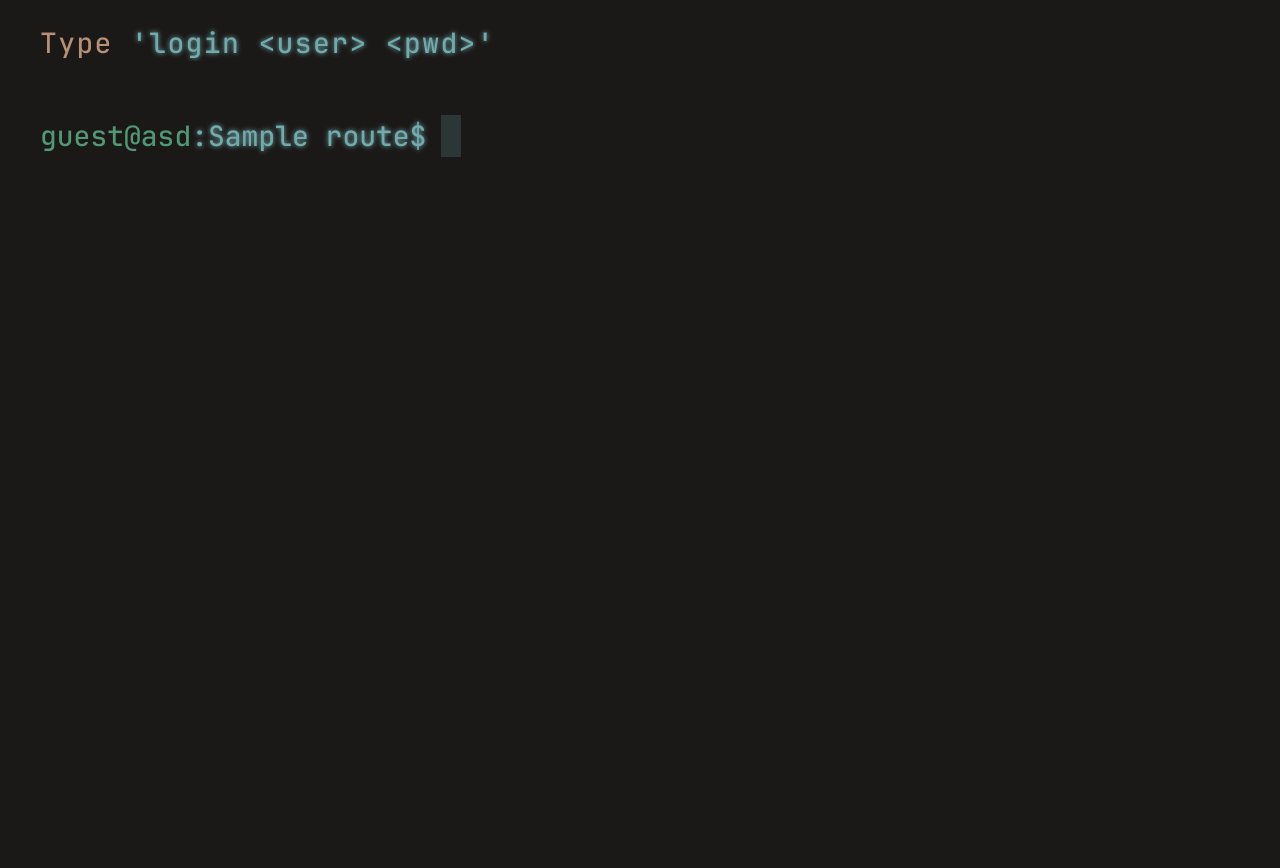
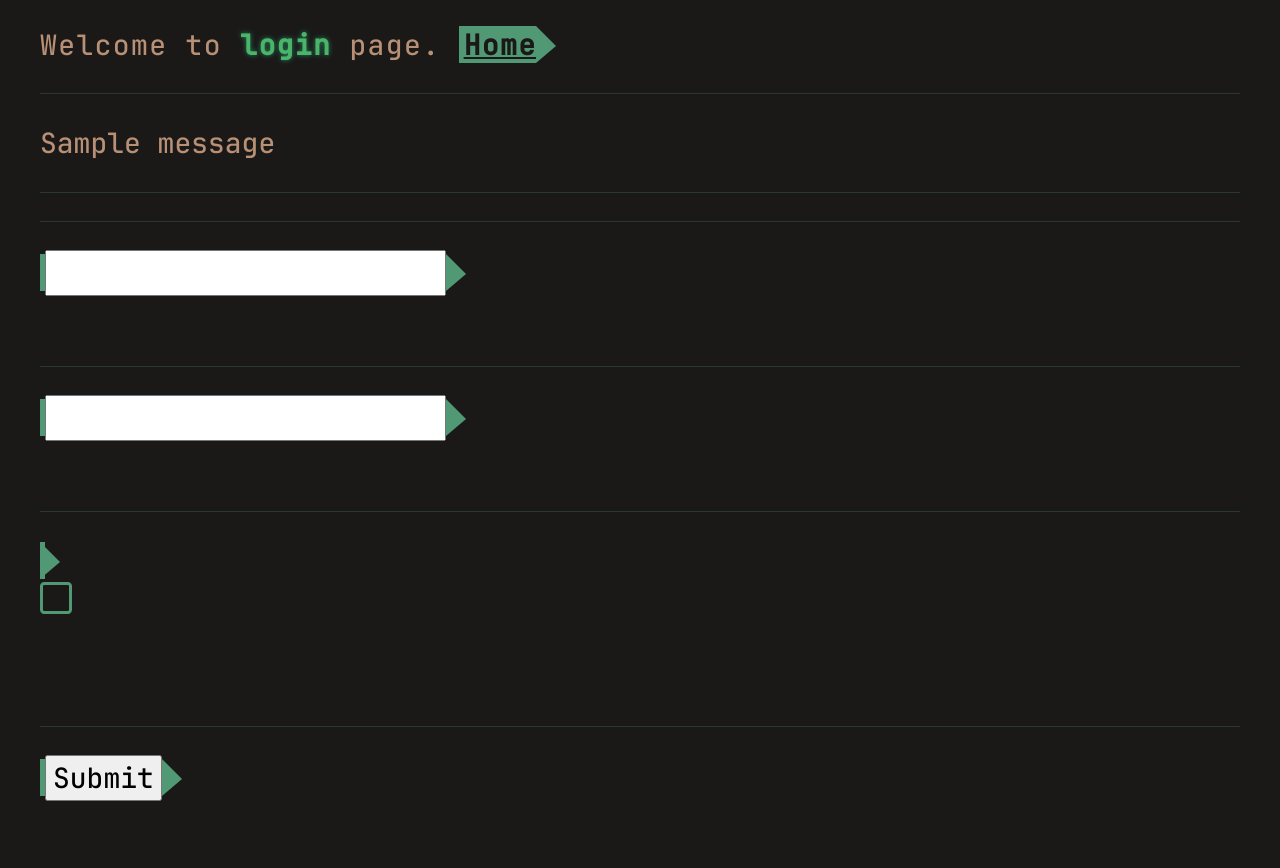
Before and after one commit to aASDa213ASD/python-web, a Python web app: template Web-Terminal/app/templates/routes/login.html in a window 1280 px wide. Before the commit the page ends 157 px from the top, so only its background shows below. Run offline with Jinja, Linux system fonts and the light colour scheme; the template is opened without the code that fills it: most values are stand-ins (such as "Sample title", 1, 10 or a date in 2020); one stand-in notice (Sample message) is shown; form fields are guessed from the names that the template uses; some libraries are stand-ins or nearby versions.

Commit message:
New updates

```diff
--- a/Web-Terminal/app/bundle/handlers.py
+++ b/Web-Terminal/app/bundle/handlers.py
@@ -39,7 +39,6 @@
             if route and route in routes:
                 return redirect(url_for(route))
             elif not route or route == "/" or route == "~":
-                print("redirecting to root")
                 return redirect(url_for("root"))
         case "system":
             return redirect(url_for("system"))
--- a/Web-Terminal/app/bundle/models.py
+++ b/Web-Terminal/app/bundle/models.py
@@ -9,3 +9,8 @@
   username = db.Column(db.String(50))
   feedback = db.Column(db.String(255))
   date = db.Column(db.DateTime, default=datetime.now().replace(microsecond=0))
+
+class User(db.Model):
+  id = db.Column(db.Integer, primary_key=True)
+  username = db.Column(db.String(50), unique=True, nullable=False)
+  password = db.Column(db.String(60), nullable=False)
--- a/Web-Terminal/app/static/css/terminal.css
+++ b/Web-Terminal/app/static/css/terminal.css
@@ -263,6 +263,7 @@
 }
 
 .wtf-form-inputfield {
+    width: 50vh;
     background: rgba(255, 255, 255, 0.035);
     border: none;
     border-radius: 0.4rem;
@@ -289,3 +290,63 @@
 .feedback-div {
     word-wrap: break-word;
 }
+
+input[type="checkbox"] {
+    -webkit-appearance: none;
+    appearance: none;
+    margin: 0;
+    font: inherit;
+    color: #519975;
+    width: 1.15em;
+    height: 1.15em;
+    border: 0.12em solid #519975;
+    border-radius: 0.15em;
+    display: grid;
+    place-content: center;
+}
+
+input[type="checkbox"]::before {
+    content: "";
+    width: 0.65em;
+    height: 0.65em;
+    clip-path: polygon(14% 44%, 0 65%, 50% 100%, 100% 16%, 80% 0%, 43% 62%);
+    transform: scale(0);
+    transform-origin: bottom left;
+    transition: 120ms transform ease-in-out;
+    box-shadow: inset 1em 1em var(--form-control-color);
+    /* Windows High Contrast Mode */
+    background-color: #bbbbbb;
+}
+
+input[type="checkbox"]:checked::before {
+    transform: scale(1);
+}
+
+input[type="checkbox"]:focus {
+    outline: none;
+}
+
+input[type="checkbox"]:disabled {
+    --form-control-color: var(--form-control-disabled);
+
+    color: var(--form-control-disabled);
+    cursor: not-allowed;
+}
+
+.login-form {
+    white-space: nowrap;
+    width: 50vh;
+    padding: 5px;
+    background: #101010;
+    border-radius: 0.4rem;
+    resize: none !important;
+    outline: none !important;
+    border: none !important;
+    overflow: hidden;
+    caret-color: rgba(0, 0, 0, 0);
+    width: 50vh;
+    line-height: 1.1;
+    display: grid;
+    grid-template-columns: 1em auto;
+    gap: 1em;
+}
--- a/Web-Terminal/app/static/json/users.json
+++ b/Web-Terminal/app/static/json/users.json
@@ -2,7 +2,7 @@
   "users": [
     {
       "username": "master",
-      "password": "123"
+      "password": "master"
     },
     {
       "username": "tyrell",
--- a/Web-Terminal/app/templates/routes/feedback.html
+++ b/Web-Terminal/app/templates/routes/feedback.html
@@ -13,7 +13,7 @@
     {% with messages = get_flashed_messages() %}
       {% if messages %}
           {% for message in messages %}
-            <a>{{ message }}</a>
+            <a class="text-error">{{ message }}</a>
           {% endfor %}
           <hr>
       {% endif %}
@@ -24,7 +24,7 @@
 
 {% block main %}
     <form method="POST" novalidate>
-      {{ form.hidden_tag() }}
+      {{ form.csrf_token }}
 
       {{ form.username.label }} <br>
       {{ form.username }} <br> <br>
--- a/Web-Terminal/app/templates/routes/login.html
+++ b/Web-Terminal/app/templates/routes/login.html
@@ -2,9 +2,55 @@
 
 {% block title %}./login{% endblock %}
 
+{% macro render_field(field, placeholder='') %}
+    {% if field.type == 'BooleanField' %}
+        <label class="login-form">
+          {{ field }}
+          <span class="text-important">{{ field.label }}</span>
+        </label>
+        <br><br>
+    {% elif field.type == 'PasswordField' or field.type == 'StringField' %}
+        {{ field.label }} <br>
+        {{ field }} <br> <br>
+    {% else %}
+        <hr>
+        <a class="arrow arrow-right"><b>{{ field }}</b></a> <br> <br>
+    {% endif %}
+    {% if field.errors %}
+        <ul class="errors">
+            {% for error in field.errors %}
+                <li class="text-error">{{ error }}</li>
+            {% endfor %}
+        </ul>
+    {% endif %}
+{% endmacro %}
+
 {% block content %}
   <div id="initial_message">
-    <p class="text-description">Type <span class="text-command">'login &#60;user&#62; &#60;pwd&#62;'</span></p>
+    <p class="text-description">
+        Welcome to <span class="text-important"><strong>login</strong></span> page.
+      <a class="arrow arrow-right" href="{{url_for('exit')}}"><b>Home</b></a>
+    </p>
+    <hr>
+
+    {% with messages = get_flashed_messages() %}
+      {% if messages %}
+          {% for message in messages %}
+            <a class="text-error">{{ message }}</a>
+          {% endfor %}
+          <hr>
+      {% endif %}
+    {% endwith %}
   </div>
   {% block output %}{% endblock %}
 {% endblock %}
+
+{% block main %}
+    <form method="POST" novalidate>
+      {{ form.csrf_token }}
+      {{ render_field(form.username) }}
+      {{ render_field(form.password) }}
+      {{ render_field(form.remember) }}
+      {{ render_field(form.submit) }}
+    </form>
+{% endblock %}
--- a/Web-Terminal/requirements.txt
+++ b/Web-Terminal/requirements.txt
@@ -3,3 +3,4 @@
 Flask-SQLAlchemy==3.1.1
 Flask-WTF==1.2.1
 PyMySQL==1.1.0
+Flask-Bcrypt==1.0.1
```
Also changed, not shown: Web-Terminal/app/bundle/forms.py (+15 -1 lines), Web-Terminal/app/bundle/views.py (+47 -4 lines), Web-Terminal/migrations/versions/f415b2988574_users.py (added, +54 -0 lines), Web-Terminal/README.md.
